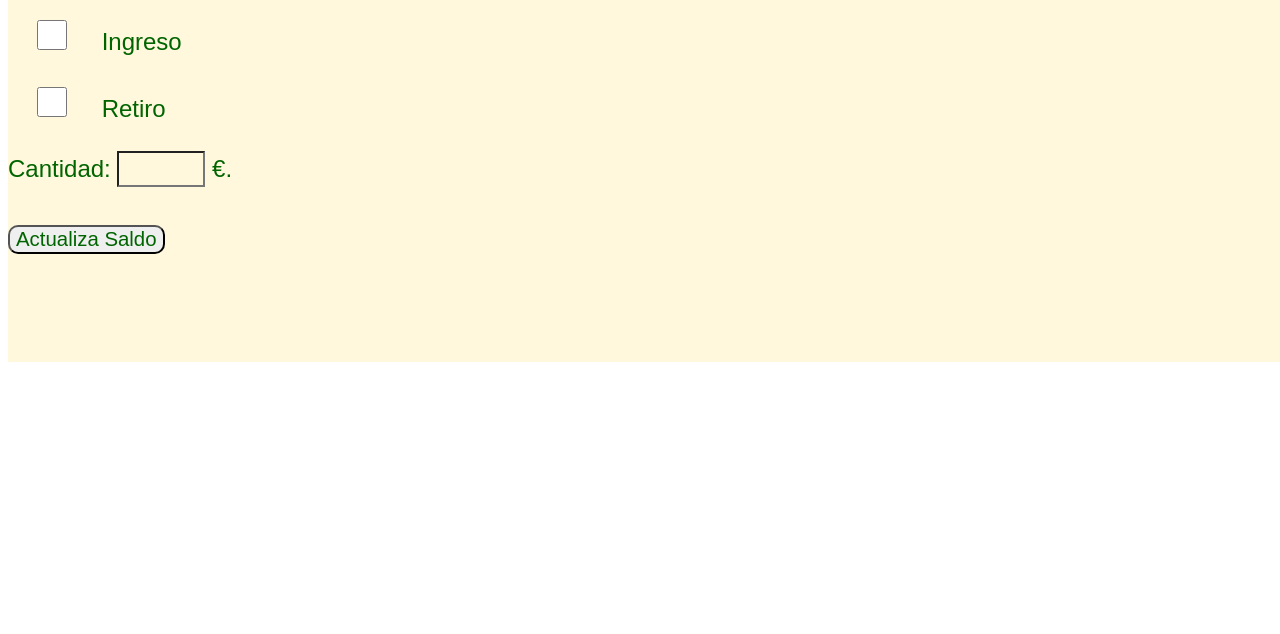
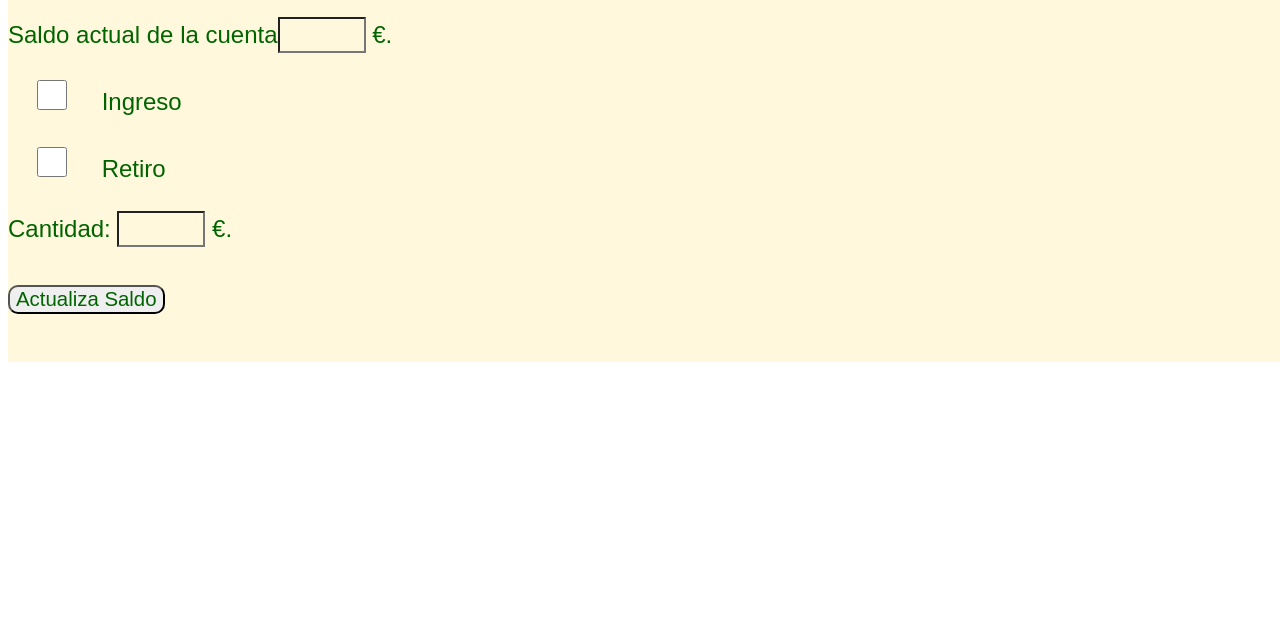
Before and after one commit to anasc2509/banco, a plain HTML site: page index.html in a window 1280 px wide. Shown: the part 166-800 px from the top of the page. Drawn offline with Linux system fonts and the light colour scheme.

Commit message:
Segunda Versión: Proyecto Gestión Cuenta

```diff
--- a/index.html
+++ b/index.html
@@ -15,7 +15,7 @@
 
     <h1>Gestión Cuenta Bancaria</h1>
 
-        <p id="mensaje"></p>
+        <p>Saldo actual de la cuenta<input type="text"> €.</p>
         <input type="checkbox"> Ingreso <br> <br>
         <input type="checkbox"> Retiro <br> <br>
         Cantidad: <input type="number"> €. <br> <br>
```
